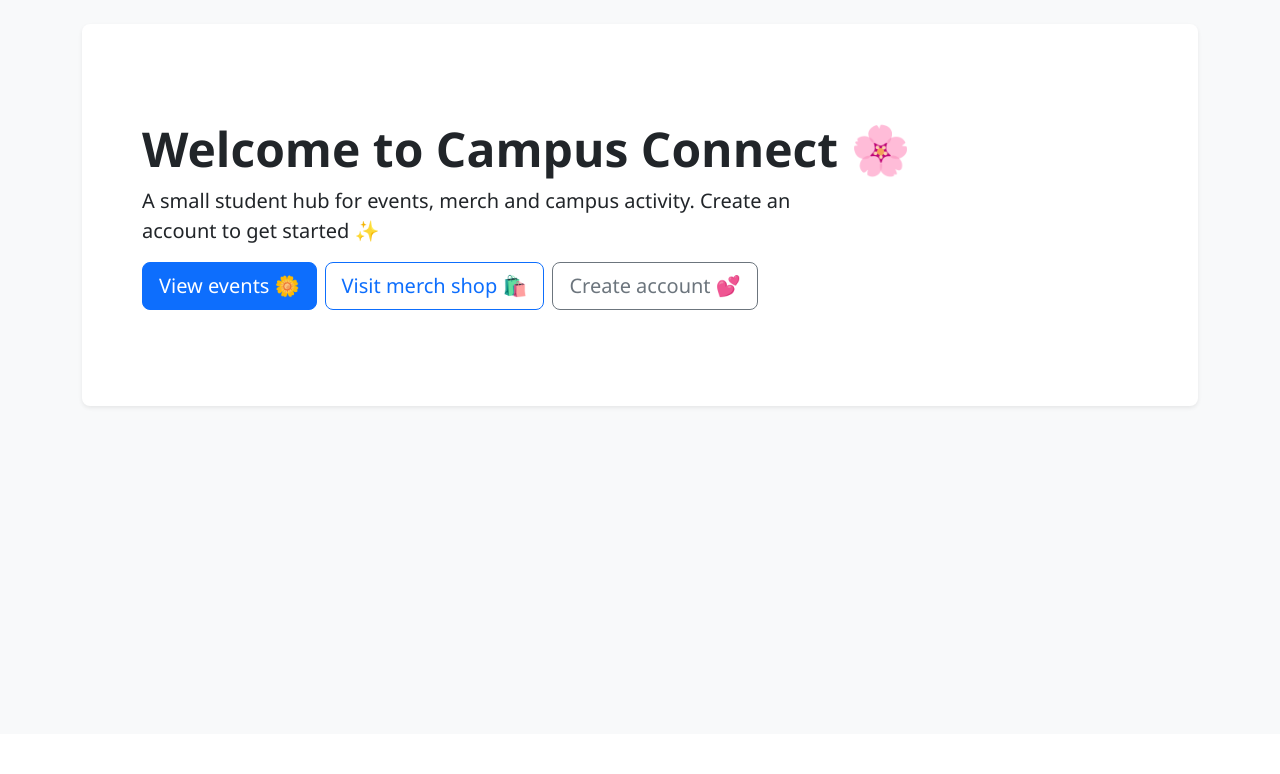
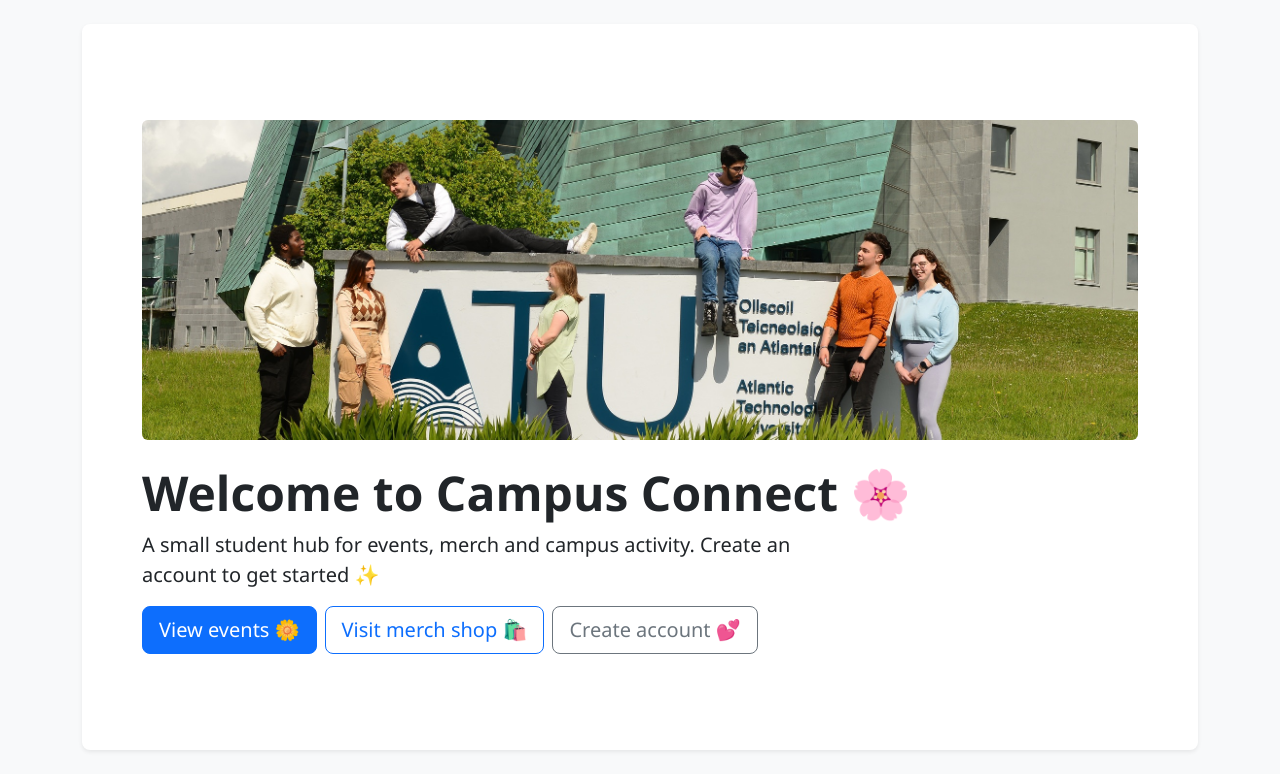
Before and after one commit to ehidnaa/Campus-Connect, a PHP site: page / in a window 1280 px wide. Shown: the part 66-840 px from the top of the page. Before the commit the page ends 475 px from the top, so only its background shows below. Run offline with PHP 8.4, Linux system fonts and the light colour scheme.

Commit message:
Update index.php
Added an image for main page

```diff
--- a/index.php
+++ b/index.php
@@ -8,6 +8,12 @@ $name       = $isLoggedIn ? ($_SESSION['name'] ?? 'student') : null;
 
 <div class="p-5 mb-4 bg-white rounded-3 shadow-sm mt-3">
     <div class="container-fluid py-5">
+
+    <img src="images/hero-campus.jpg"
+     alt="Campus life"
+     class="img-fluid rounded mb-4 w-100"
+     style="max-height:320px; object-fit:cover;">
+
         <?php if ($isLoggedIn): ?>
             <h1 class="display-5 fw-bold">Welcome back, <?= htmlspecialchars($name) ?> 🌸</h1>
             <p class="col-md-8 fs-5">
```
